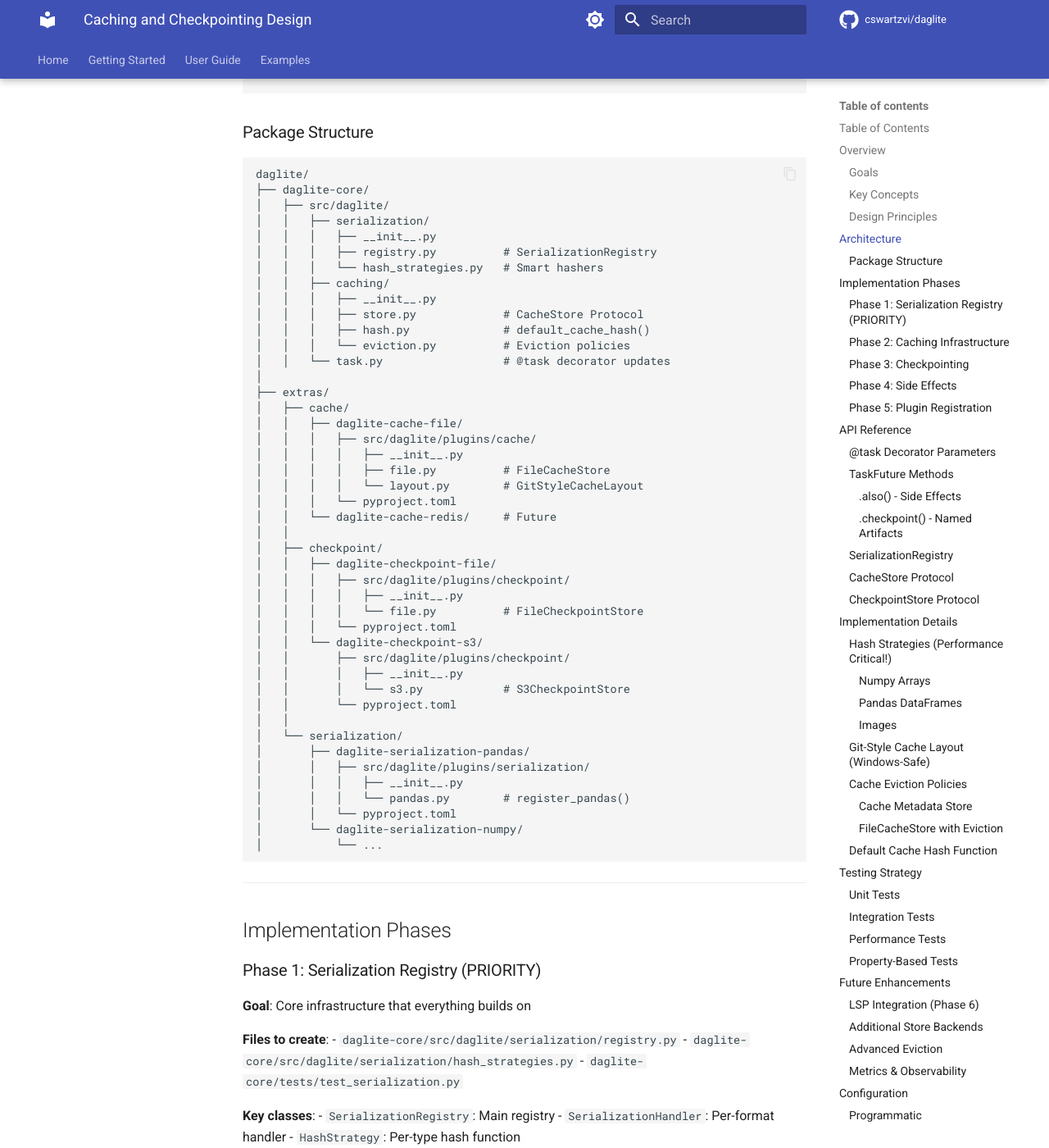
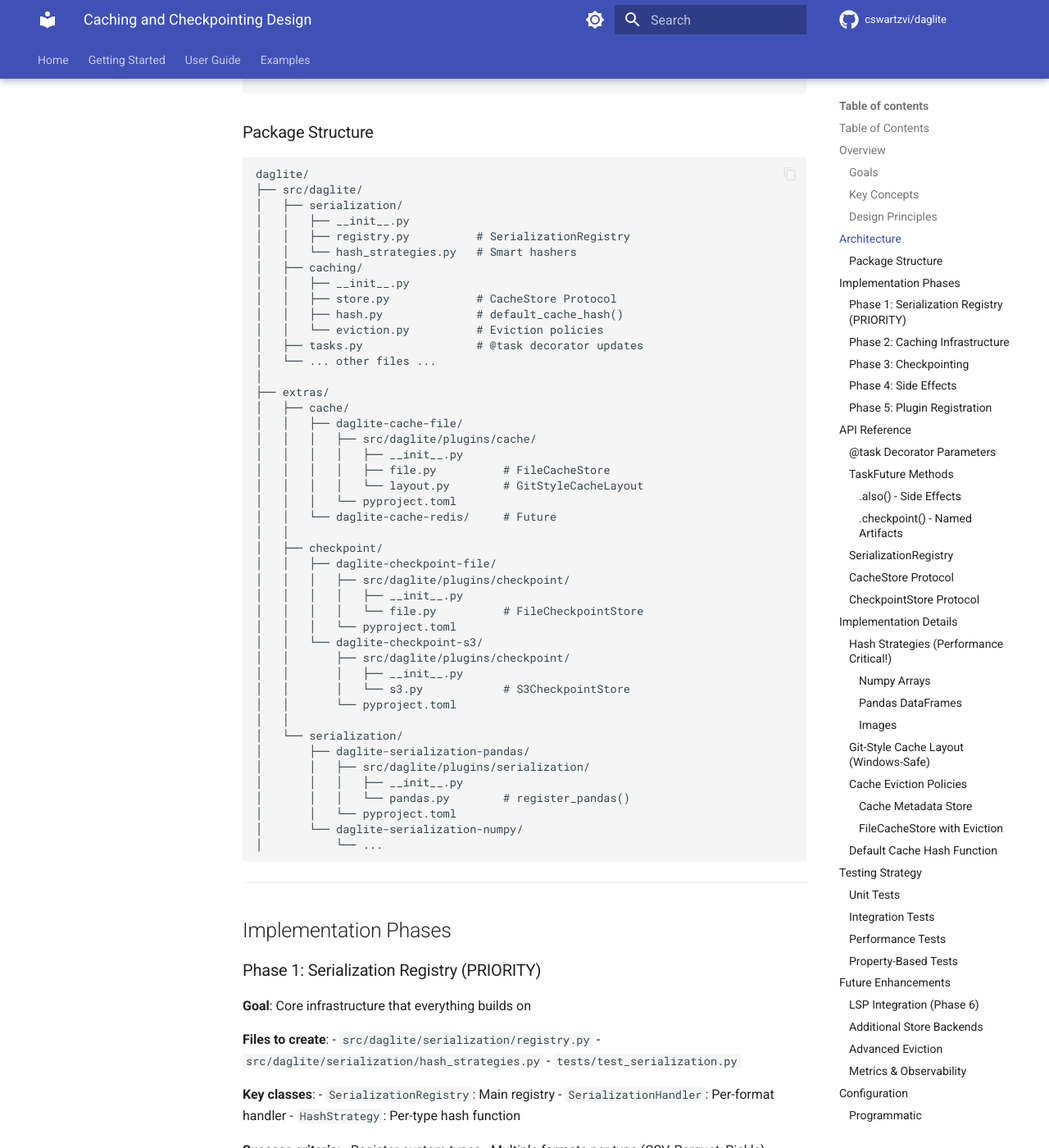
Before and after one commit to cswartzvi/daglite, an MkDocs documentation site: the page built from docs/design/caching-and-checkpointing-design.md, in a window 1280 px wide and 1400 px high, scrolled down 1833 px. Shown: the whole window at 82% size. Built offline with MkDocs 1.6.1 and Material for MkDocs 9.7.7, drawn with Linux system fonts in a browser that asks for light colours; comment, search, counter and statistics services are not loaded; some of the changed text lies outside the part shown.

Commit message:
refactor: Update caching-and-checkpointing-design.md

````diff
--- a/docs/design/caching-and-checkpointing-design.md
+++ b/docs/design/caching-and-checkpointing-design.md
@@ -88,18 +88,18 @@ Add production-ready caching and checkpointing to daglite with:
 
 ```
 daglite/
-├── daglite-core/
-│   ├── src/daglite/
-│   │   ├── serialization/
-│   │   │   ├── __init__.py
-│   │   │   ├── registry.py          # SerializationRegistry
-│   │   │   └── hash_strategies.py   # Smart hashers
-│   │   ├── caching/
-│   │   │   ├── __init__.py
-│   │   │   ├── store.py             # CacheStore Protocol
-│   │   │   ├── hash.py              # default_cache_hash()
-│   │   │   └── eviction.py          # Eviction policies
-│   │   └── task.py                  # @task decorator updates
+├── src/daglite/
+│   ├── serialization/
+│   │   ├── __init__.py
+│   │   ├── registry.py          # SerializationRegistry
+│   │   └── hash_strategies.py   # Smart hashers
+│   ├── caching/
+│   │   ├── __init__.py
+│   │   ├── store.py             # CacheStore Protocol
+│   │   ├── hash.py              # default_cache_hash()
+│   │   └── eviction.py          # Eviction policies
+│   ├── tasks.py                 # @task decorator updates
+│   └── ... other files ...
 │
 ├── extras/
 │   ├── cache/
@@ -142,9 +142,9 @@ daglite/
 **Goal**: Core infrastructure that everything builds on
 
 **Files to create**:
-- `daglite-core/src/daglite/serialization/registry.py`
-- `daglite-core/src/daglite/serialization/hash_strategies.py`
-- `daglite-core/tests/test_serialization.py`
+- `src/daglite/serialization/registry.py`
+- `src/daglite/serialization/hash_strategies.py`
+- `tests/test_serialization.py`
 
 **Key classes**:
 - `SerializationRegistry`: Main registry
@@ -162,9 +162,9 @@ daglite/
 **Goal**: Content-addressable caching with @task integration
 
 **Files to create**:
-- `daglite-core/src/daglite/caching/store.py` (Protocol)
-- `daglite-core/src/daglite/caching/hash.py`
-- `daglite-core/src/daglite/caching/eviction.py`
+- `src/daglite/caching/store.py` (Protocol)
+- `src/daglite/caching/hash.py`
+- `src/daglite/caching/eviction.py`
 - `extras/cache/daglite-cache-file/src/daglite/plugins/cache/file.py`
 - `extras/cache/daglite-cache-file/src/daglite/plugins/cache/layout.py`
 
@@ -180,7 +180,7 @@ daglite/
 **Goal**: Named, versioned artifacts for debugging/audit
 
 **Files to create**:
-- `daglite-core/src/daglite/checkpointing/store.py` (Protocol)
+- `src/daglite/checkpointing/store.py` (Protocol)
 - `extras/checkpoint/daglite-checkpoint-file/...`
 - `extras/checkpoint/daglite-checkpoint-s3/...`
 
@@ -195,7 +195,7 @@ daglite/
 **Goal**: `.also()` for non-branching operations
 
 **Files to modify**:
-- `daglite-core/src/daglite/task.py` (add `.also()` to TaskFuture)
+- `src/daglite/task.py` (add `.also()` to TaskFuture)
 
 **Success criteria**:
 - `.also(callback)` runs side effects
@@ -260,26 +249,6 @@ def compute(x: int, y: int) -> pd.DataFrame:
 @task(cache=True, cache_ttl=3600)  # 1 hour
 def fetch_stock_price(ticker: str) -> float:
     return api.get_latest_price(ticker)
-
-# Exclude large parameters
-@task(cache=True, cache_exclude=['large_array'])
-def process_image(
-    image: np.ndarray,
-    threshold: float,
-    large_array: np.ndarray  # Not hashed
-) -> np.ndarray:
-    ...
-
-# Custom per-parameter hashing
-@task(
-    cache=True,
-    cache_hash_params={
-        'image': lambda img: hash_image_sample(img),
-        'data': lambda df: hash_dataframe_schema(df)
-    }
-)
-def analyze(image: np.ndarray, data: pd.DataFrame, threshold: float):
-    ...
 
 # Completely custom hash
 def my_hash(func, bound_args):
````
Also changed, not shown: other parts of docs/design/caching-and-checkpointing-design.md (+3 -13 lines).
